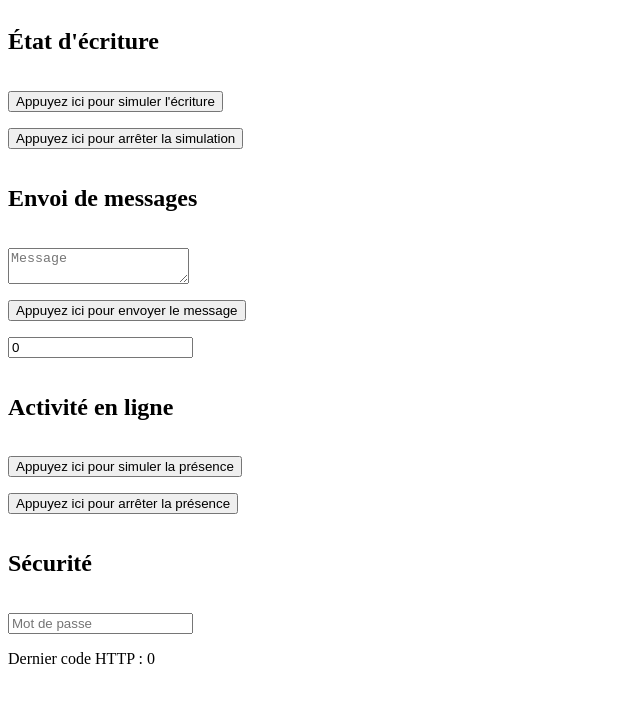
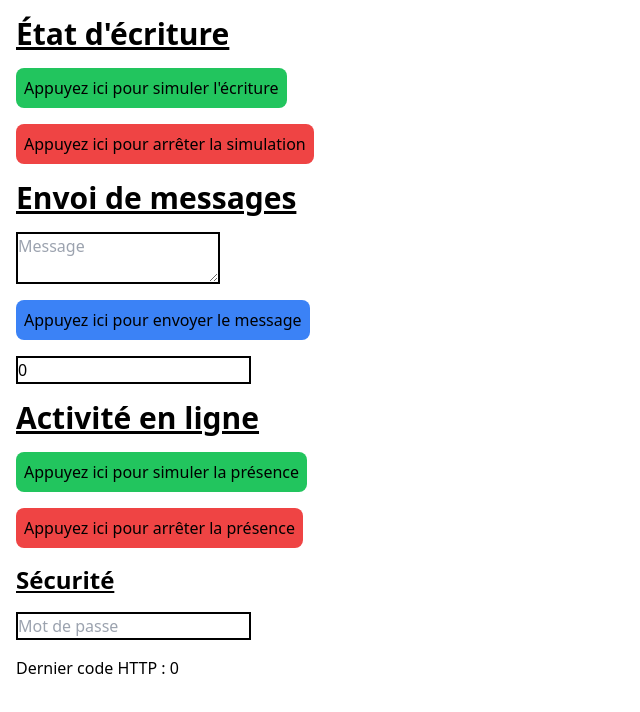
Before and after one commit to FlorianLeChat/Discord-Tunnel, a Next.js app in the folder src/main/ui/: page / in a window 1280 px wide. Shown: the top 712 px of the page, without its empty margins (0-640 px from the left). Built offline with nearby package versions, Linux system fonts and the light colour scheme.

Commit message:
Transformation des règles CSS avec Tailwind

```diff
--- a/src/main/ui/pages/index.css
+++ b/src/main/ui/pages/index.css
@@ -1,8 +1,4 @@
-section
-{
-	/* Conteneur de la page. */
-	gap: 1rem;
-	display: flex;
-	align-items: flex-start;
-	flex-direction: column;
-}
+/* Importation des dépendances externes. */
+@tailwind base;
+@tailwind components;
+@tailwind utilities;
--- a/src/main/ui/pages/index.tsx
+++ b/src/main/ui/pages/index.tsx
@@ -91,30 +91,32 @@ export default function Home()
 
 	// Affichage du rendu HTML de la page.
 	return (
-		<section>
-			<h1>État d'écriture</h1>
 
-			<button onClick={startTyping}>Appuyez ici pour simuler l'écriture</button>
 
-			<button onClick={stopTyping}>Appuyez ici pour arrêter la simulation</button>
+		<section className="flex flex-col gap-4 items-start m-4">
+			<h1 className="text-3xl font-bold underline">État d'écriture</h1>
 
-			<h1>Envoi de messages</h1>
+			<button onClick={startTyping} className="bg-green-500 rounded-lg p-2">Appuyez ici pour simuler l'écriture</button>
 
-			<textarea value={message} onChange={updateMessage} placeholder="Message" />
+			<button onClick={stopTyping} className="bg-red-500 rounded-lg p-2">Appuyez ici pour arrêter la simulation</button>
 
-			<button onClick={sendMessage}>Appuyez ici pour envoyer le message</button>
+			<h1 className="text-3xl font-bold underline">Envoi de messages</h1>
 
-			<input type="number" value={delay} onChange={updateDelay} placeholder="Délai en secondes" />
+			<textarea value={message} onChange={updateMessage} placeholder="Message" className="border-2 border-black" />
 
-			<h1>Activité en ligne</h1>
+			<button onClick={sendMessage} className="bg-blue-500 rounded-lg p-2">Appuyez ici pour envoyer le message</button>
 
-			<button onClick={startPresence}>Appuyez ici pour simuler la présence</button>
+			<input type="number" value={delay} onChange={updateDelay} placeholder="Délai en secondes" className="border-2 border-black" />
 
-			<button onClick={stopPresence}>Appuyez ici pour arrêter la présence</button>
+			<h1 className="text-3xl font-bold underline">Activité en ligne</h1>
 
-			<h2>Sécurité</h2>
+			<button onClick={startPresence} className="bg-green-500 rounded-lg p-2">Appuyez ici pour simuler la présence</button>
 
-			<input type="password" value={password} onChange={updatePassword} placeholder="Mot de passe" />
+			<button onClick={stopPresence} className="bg-red-500 rounded-lg p-2">Appuyez ici pour arrêter la présence</button>
+
+			<h2 className="text-2xl font-bold underline">Sécurité</h2>
+
+			<input type="password" value={password} onChange={updatePassword} placeholder="Mot de passe" className="border-2 border-black" />
 
 			Dernier code HTTP : {code}
 		</section>
```
